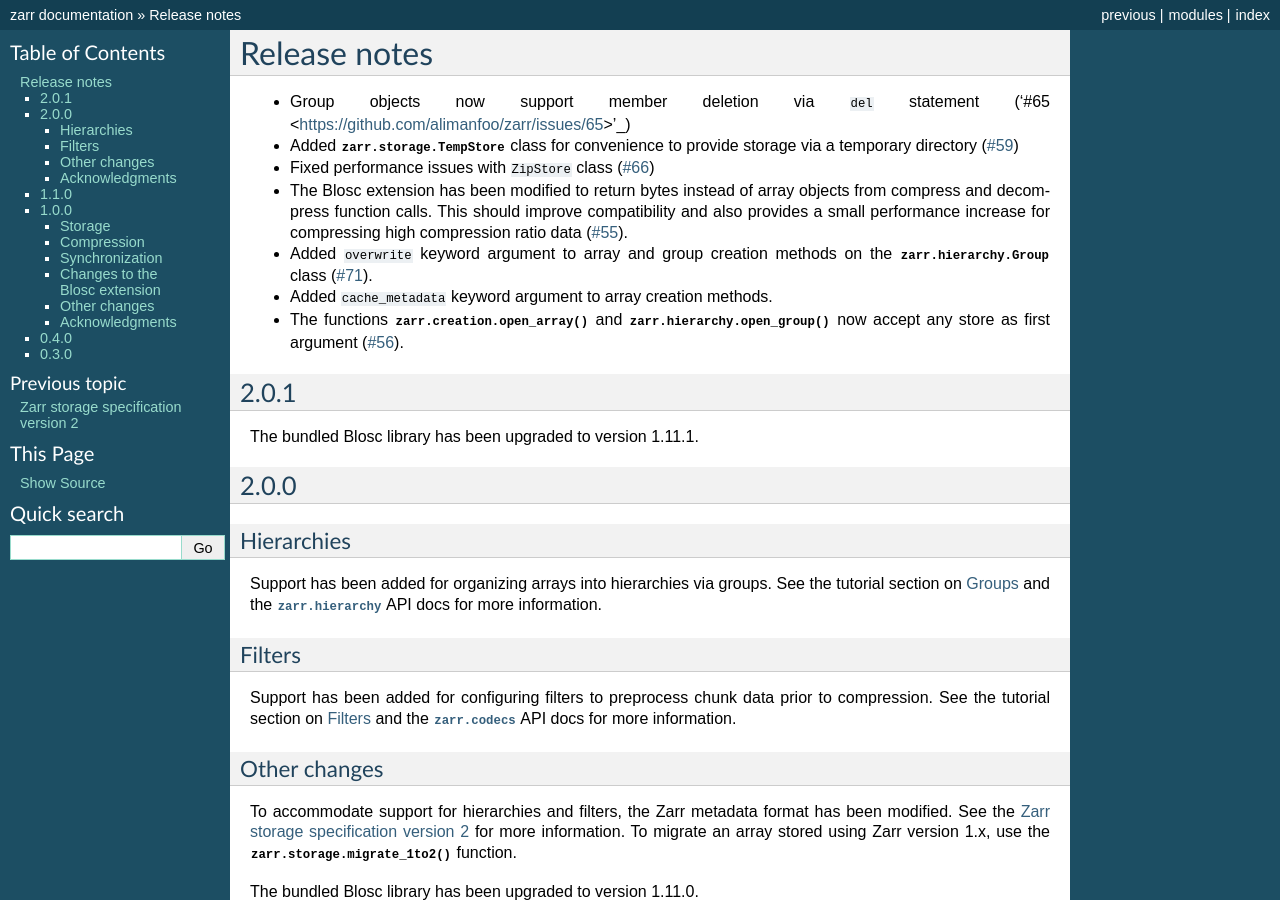
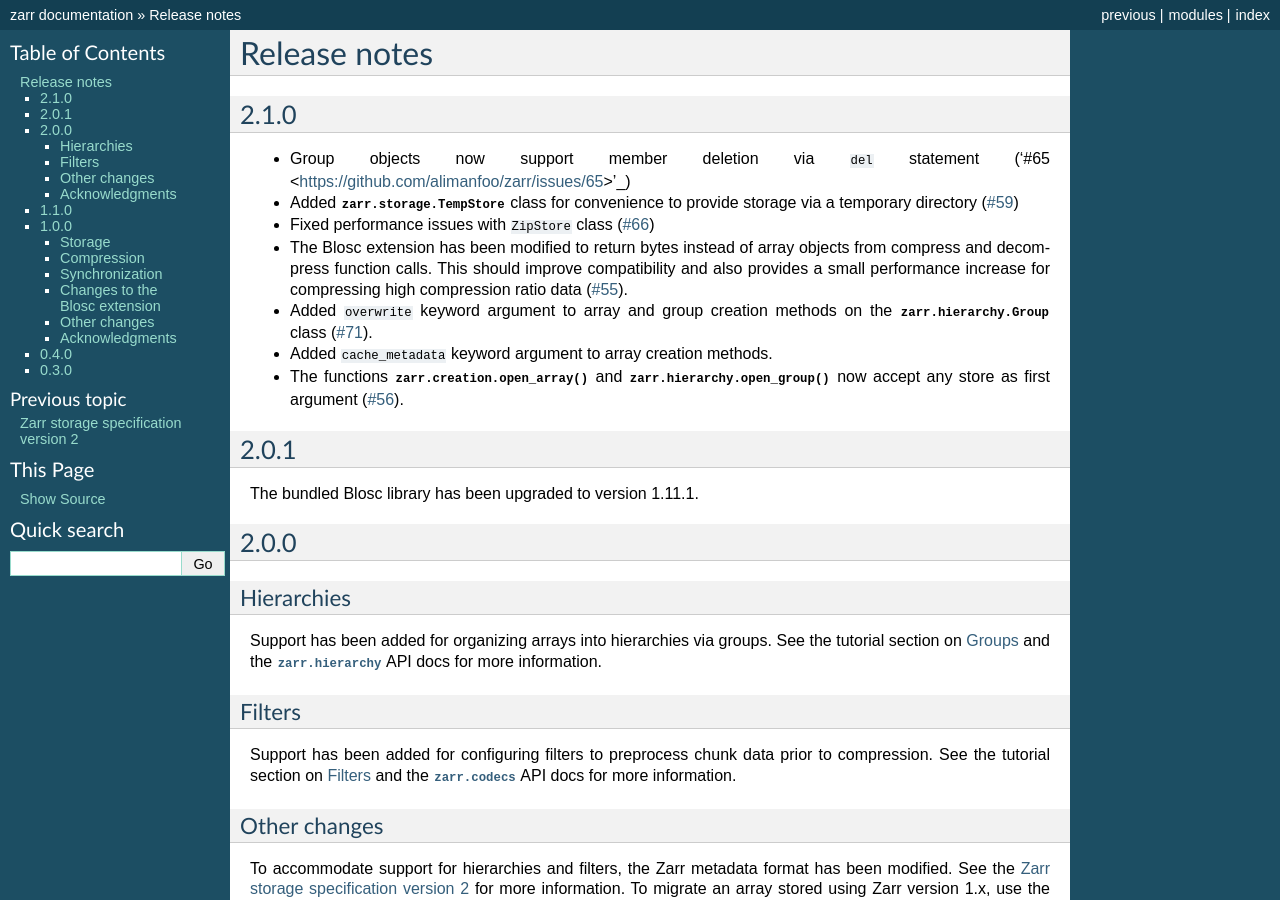
Before and after one commit to enthusiastdev121/zarr-python, a Sphinx documentation site: the page built from docs/release.rst, in a window 1280 px wide and 900 px high. Built offline with Sphinx 7.4.7, drawn with Linux system fonts in a browser that asks for light colours; the version number could not be read and is left out.

Commit message:
release notes

```diff
--- a/docs/release.rst
+++ b/docs/release.rst
@@ -1,5 +1,10 @@
 Release notes
 =============
+
+.. _release_2.1.0:
+
+2.1.0
+-----
 
 * Group objects now support member deletion via ``del`` statement
   ('#65 <https://github.com/alimanfoo/zarr/issues/65>'_)
```
